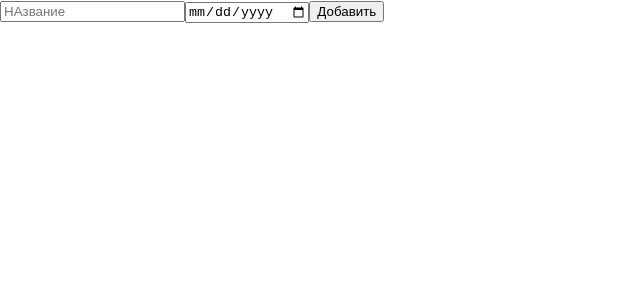
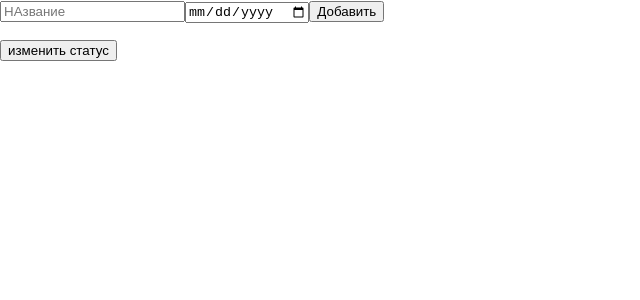
Before and after one commit to ovivavty-sketch/web5, a React (Create React App) app: page / in a window 1280 px wide. Shown: the top 300 px of the page, without its empty margins (0-640 px from the left). Built offline with nearby package versions, Linux system fonts and the light colour scheme.

Commit message:
кнопка изменить статус

```diff
--- a/src/App.js
+++ b/src/App.js
@@ -41,7 +41,7 @@ setTasks (updated);};
       )
     )}
     </ul>
-
+     <button onClick={() => changeStatus(task.id)}> изменить статус </button>
   </div>);
 }
 
```
